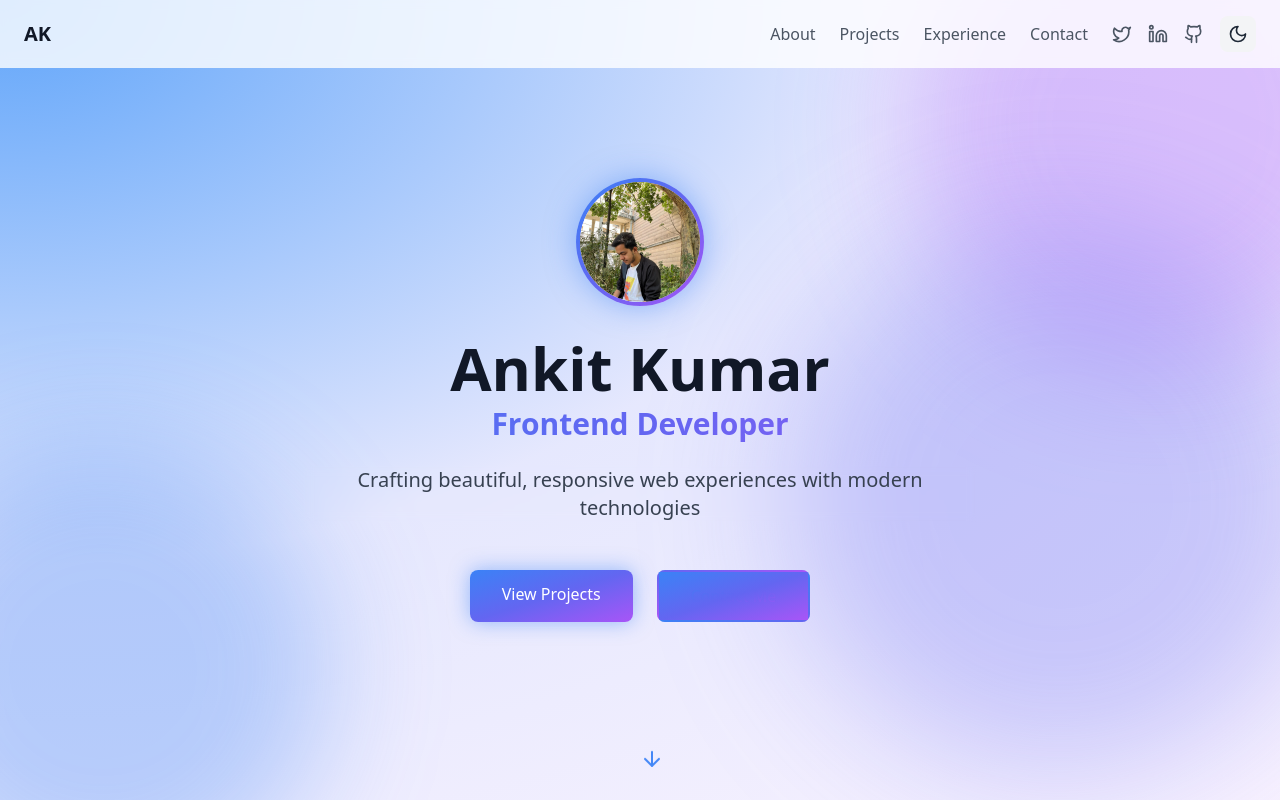
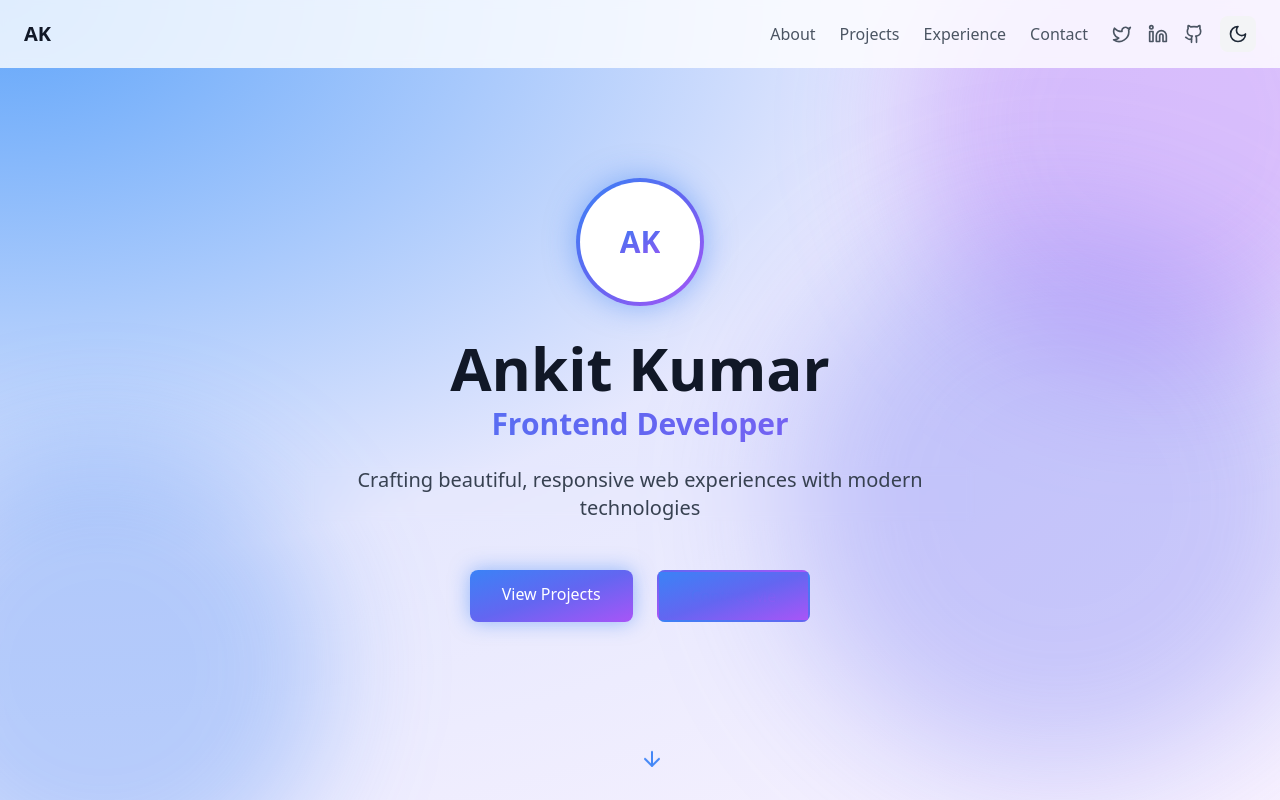
Before and after one commit to UnrealAnkit/portfolio, a React (Vite) app: page / in a window 1280 px wide. Shown: the top 800 px of the page. Built offline with nearby package versions, Linux system fonts and the light colour scheme; a web font is replaced by a local one.

Commit message:
added text

```diff
--- a/src/components/Hero.tsx
+++ b/src/components/Hero.tsx
@@ -15,19 +15,19 @@ export default function Hero() {
           transition={{ duration: 0.5 }}
           className="w-32 h-32 mx-auto mb-8 rounded-full bg-gradient-to-br from-blue-500 via-indigo-500 to-purple-500 p-1 shadow-[0_0_30px_rgba(59,130,246,0.5)] hover:shadow-[0_0_50px_rgba(59,130,246,0.7)] transition-shadow duration-300"
         >
-          <div className="w-full h-full rounded-full bg-white dark:bg-gray-900 flex items-center justify-center">
+          {/* <div className="w-full h-full rounded-full bg-white dark:bg-gray-900 flex items-center justify-center">
             <img
               src="/logo.jpg"
               alt="Profile Picture"
               className="w-full h-full object-cover rounded-full"
             />
-          </div>
+          </div> */}
 
-           {/* <div className="w-full h-full rounded-full bg-white dark:bg-gray-900 flex items-center justify-center text-3xl font-bold">
+           <div className="w-full h-full rounded-full bg-white dark:bg-gray-900 flex items-center justify-center text-3xl font-bold">
             <span className="bg-gradient-to-br from-blue-500 via-indigo-500 to-purple-500 bg-clip-text text-transparent animate-gradient">
               AK
             </span>
-          </div> */}
+          </div>
 
 
 
```
